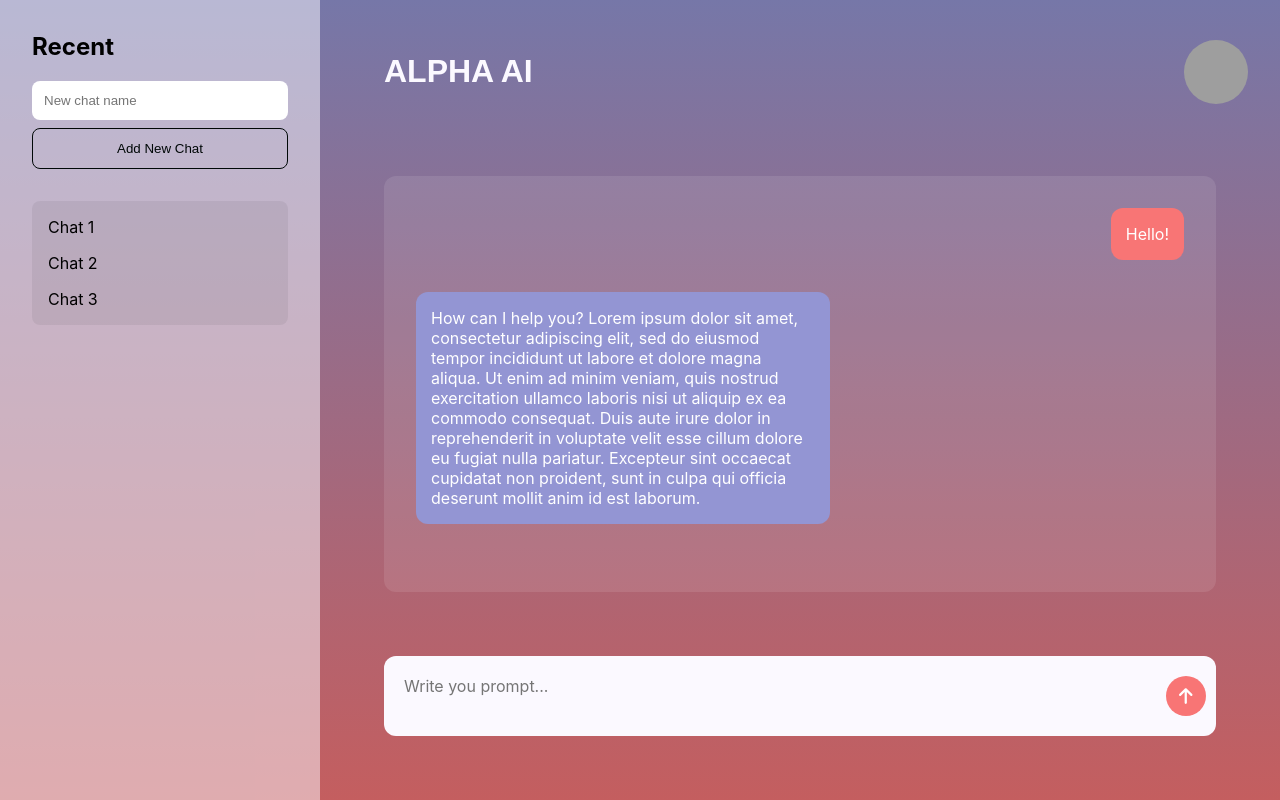
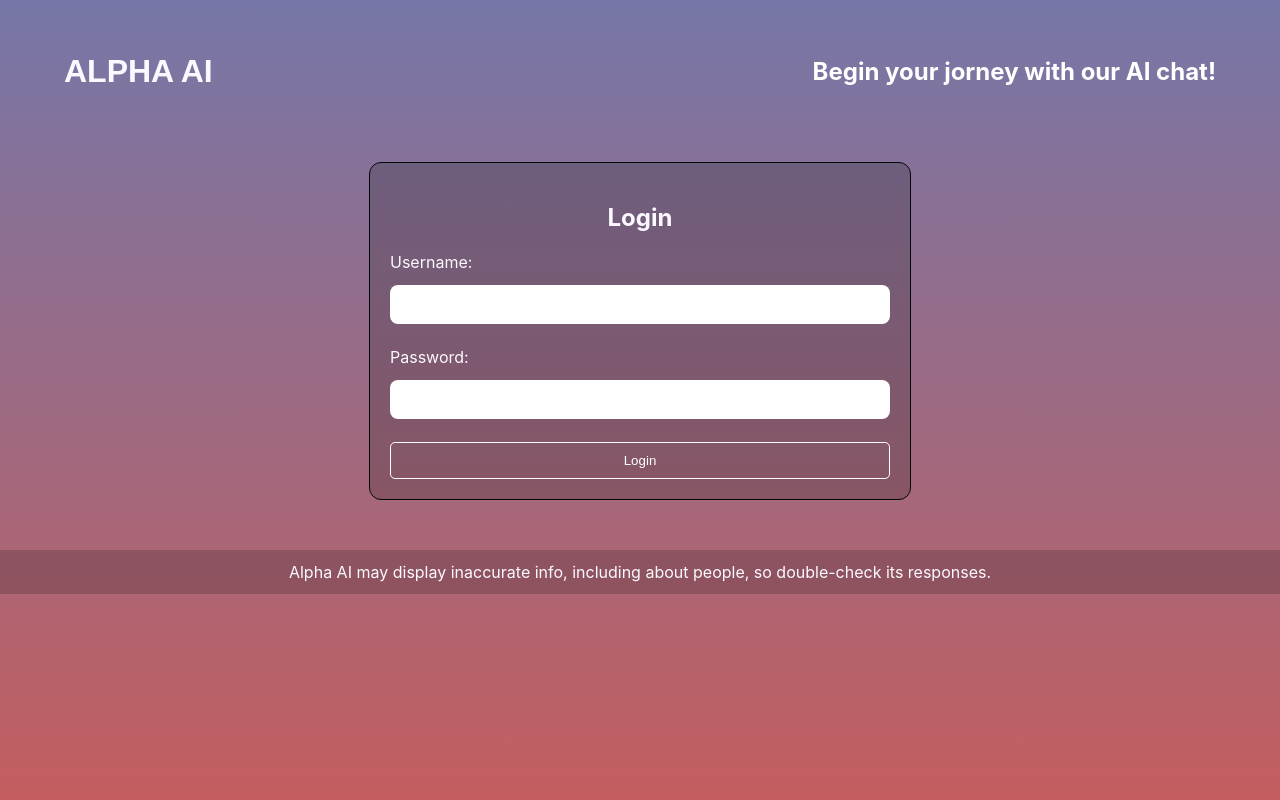
Before and after one commit to SolomiiaLomnytska22/AI-Chat-React, a React (Create React App) app in the folder ai-chat-fe/: page /login in a window 1280 px wide. Built offline with nearby package versions, Linux system fonts and the light colour scheme; grey boxes are pictures that could not be loaded; a web font is replaced by a local one.

Commit message:
Added login page

```diff
--- a/ai-chat-fe/src/App.js
+++ b/ai-chat-fe/src/App.js
@@ -1,9 +1,10 @@
+import LoginPage from "./pages/login/LoginPage";
 import MainPage from "./pages/main-page/MainPage";
 
 function App() {
   return (
     <div className="App">
-      <MainPage></MainPage>
+      <LoginPage />
     </div>
   );
 }
--- /dev/null
+++ b/ai-chat-fe/src/pages/login/LoginModal/LoginModal.css
@@ -0,0 +1,44 @@
+.login-container {
+    max-width: 500px;
+    width: 50%;
+    margin: 50px auto;
+    padding: 20px;
+    border: 1px solid #000807;
+    border-radius: 12px;
+    box-shadow: none;
+    background-color: #0008072e;
+    color: #FBF9FF;
+  }
+
+  .login-header {
+    text-align: center;
+    margin-bottom: 20px;
+  }
+
+  .form-group {
+    margin-bottom: 15px;
+  }
+
+  label {
+    display: block;
+    margin-bottom: 5px;
+  }
+
+  input {
+    width: 100%;
+    box-sizing: border-box;
+  }
+
+  button {
+    width: 100%;
+    padding: 10px;
+    background-color: transparent;
+    color: white;
+    border: solid 1px;
+    border-radius: 5px;
+    cursor: pointer;
+  }
+
+  button:hover {
+    background-color: #fbf9ff19;
+  }
--- /dev/null
+++ b/ai-chat-fe/src/pages/login/LoginModal/LoginModal.jsx
@@ -0,0 +1,47 @@
+import React, { useState } from 'react';
+import './LoginModal.css';
+
+const LoginModal = () => {
+  const [username, setUsername] = useState('');
+  const [password, setPassword] = useState('');
+
+  const handleLogin = (e) => {
+    e.preventDefault();
+
+    console.log('Username:', username);
+    console.log('Password:', password);
+  };
+
+  return (
+    <div className="login-container">
+      <h2 className="login-header">Login</h2>
+      <form onSubmit={handleLogin}>
+        <div className="form-group">
+          <label htmlFor="username">Username:</label>
+          <input
+            type="text"
+            id="username"
+            className="input"
+            value={username}
+            onChange={(e) => setUsername(e.target.value)}
+            required
+          />
+        </div>
+        <div className="form-group">
+          <label htmlFor="password">Password:</label>
+          <input
+            type="password"
+            id="password"
+            value={password}
+            className="input"
+            onChange={(e) => setPassword(e.target.value)}
+            required
+          />
+        </div>
+        <button type="submit">Login</button>
+      </form>
+    </div>
+  );
+};
+
+export default LoginModal;
--- /dev/null
+++ b/ai-chat-fe/src/pages/login/LoginPage.css
@@ -0,0 +1,8 @@
+.warning{
+    width: 100%;
+    display: flex;
+    justify-content: center;
+    background-color: #0008072e;
+    padding: 12px 0px;
+    color: #FBF9FF;
+}
--- /dev/null
+++ b/ai-chat-fe/src/pages/login/LoginPage.jsx
@@ -0,0 +1,22 @@
+import React, { useState } from 'react';
+
+import LoginModal from './LoginModal/LoginModal';
+import './LoginPage.css';
+
+const LoginPage = () => {
+
+  return (
+    <div>
+        <div className="header" style={{margin:'32px 64px'}}>
+        <div className='title' style={{margin:'0'}}>
+            <h1>ALPHA AI</h1>
+        </div>
+        <h2 style={{color:'white'}}>Begin your jorney with our AI chat!</h2>
+        </div>
+      <LoginModal />
+      <div className="warning">Alpha AI may display inaccurate info, including about people, so double-check its responses. </div>
+    </div>
+  );
+};
+
+export default LoginPage;
```
